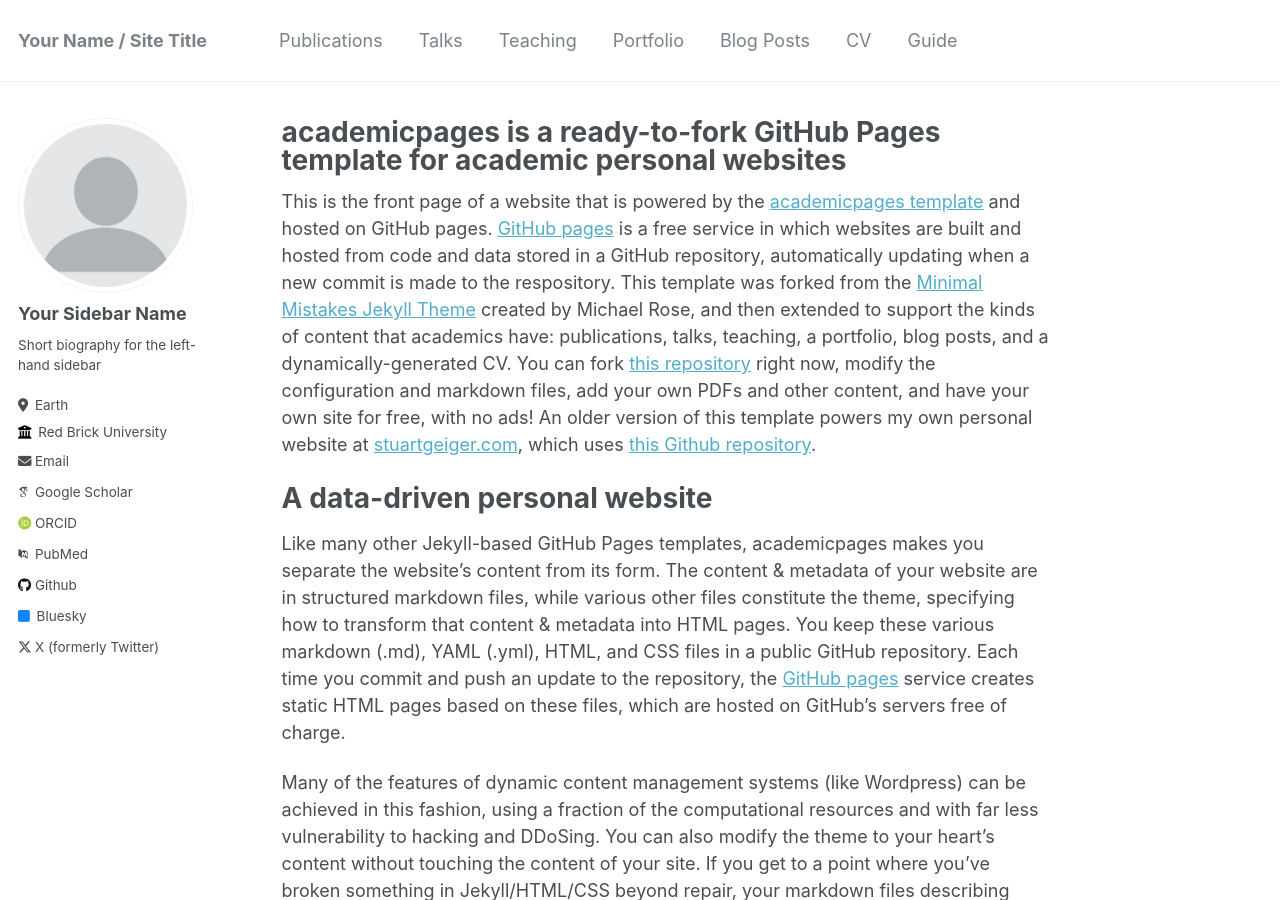
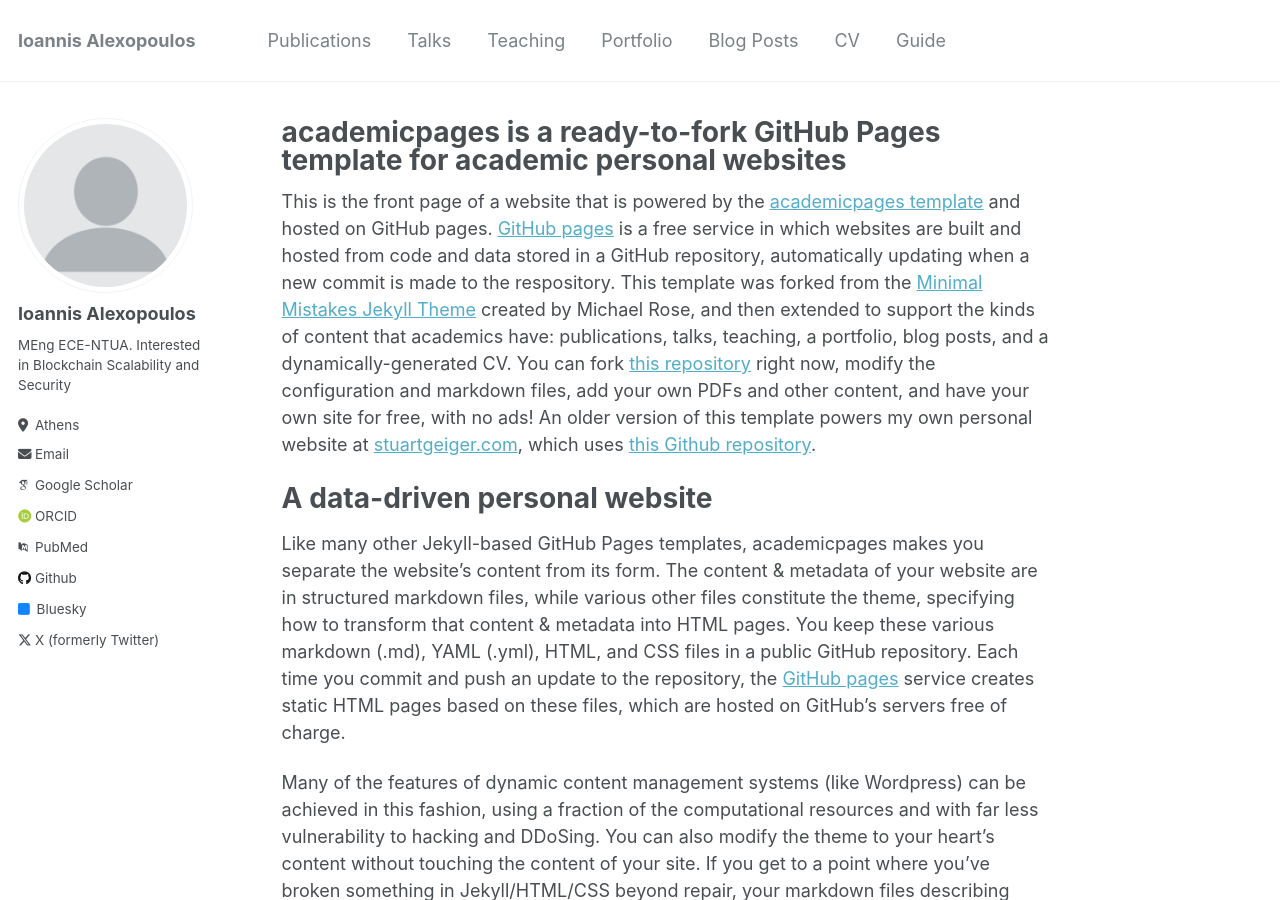
Before and after one commit to galexo/galexo.github.io, a Jekyll site: the page built from _pages/about.md, in a window 1280 px wide and 900 px high. Built offline with Jekyll 4.4.1, drawn with Linux system fonts in a browser that asks for light colours; some web fonts are replaced; some of the changed text lies outside the part shown.

Commit message:
small change

```diff
--- a/_config.yml
+++ b/_config.yml
@@ -8,11 +8,11 @@
 
 # Basic Site Settings
 locale                   : "en-US"
-title                    : "Your Name / Site Title"
+title                    : "Ιοannis Alexopoulos"
 title_separator          : "-"
-name                     : &name "Your Name"
+name                     : &name "Ioannis Alexopoulos"
 description              : &description "personal description"
-url                      : https://academicpages.github.io # the base hostname & protocol for your site e.g. "https://mmistakes.github.io"
+url                      : https://galexo.github.io # the base hostname & protocol for your site e.g. "https://mmistakes.github.io"
 baseurl                  : "" # the subpath of your site, e.g. "/blog"
 repository               : "academicpages/academicpages.github.io"
 
@@ -22,13 +22,12 @@ repository               : "academicpages/academicpages.github.io"
 author:
   # Biographic information
   avatar           : "profile.png"
-  name             : "Your Sidebar Name"
+  name             : "Ioannis Alexopoulos"
   pronouns         : # example: "she/her"
-  bio              : "Short biography for the left-hand sidebar"
-  location         : "Earth"
-  employer         : "Red Brick University"
+  bio              : "MEng ECE-NTUA. Interested in Blockchain Scalability and Security"
+  location         : "Athens"
   uri              : # URL
-  email            : "none@example.org"
+  email            : "g.alexopou@gmail.com"
 
   # Academic websites
   arxiv            : # URL - Update with the correct link to your profile
```
